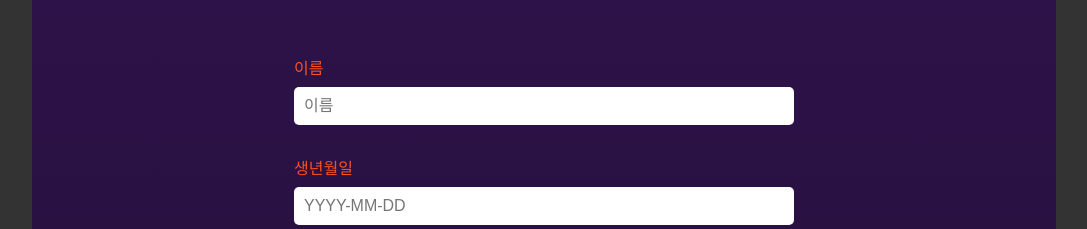
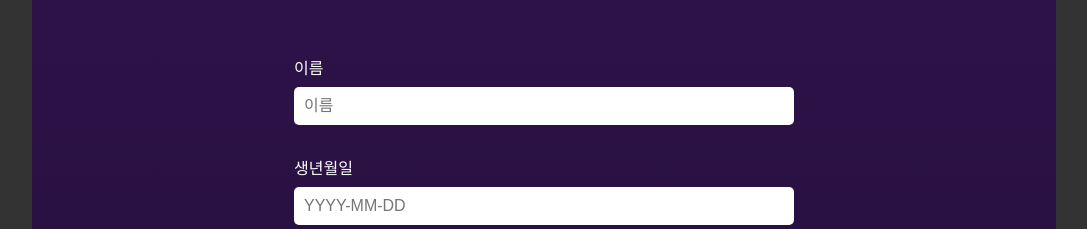
Before and after one commit to Goal-Jalal/goaljalal-client, a Next.js app: page /signup in a window 1280 px wide. Shown: the part 244-473 px from the top of the page, without its empty margins (96-1183 px from the left). Built offline with nearby package versions, Linux system fonts and the light colour scheme.

Commit message:
fix text color

```diff
--- a/src/app/signup/signup.module.css
+++ b/src/app/signup/signup.module.css
@@ -36,7 +36,6 @@
 .formItem label {
   font-size: 16px;
   font-weight: 400;
-  color: #ff501e;
 }
 
 .formItem input {
```
